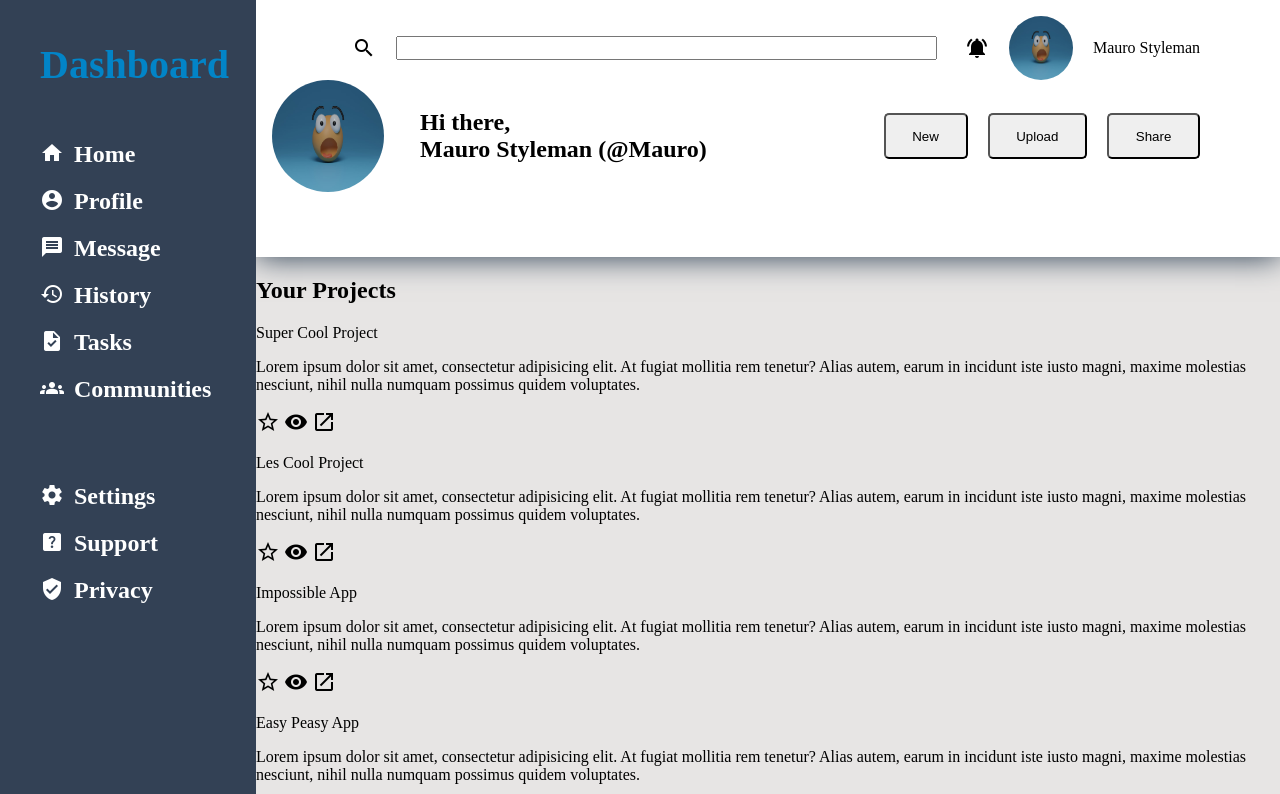
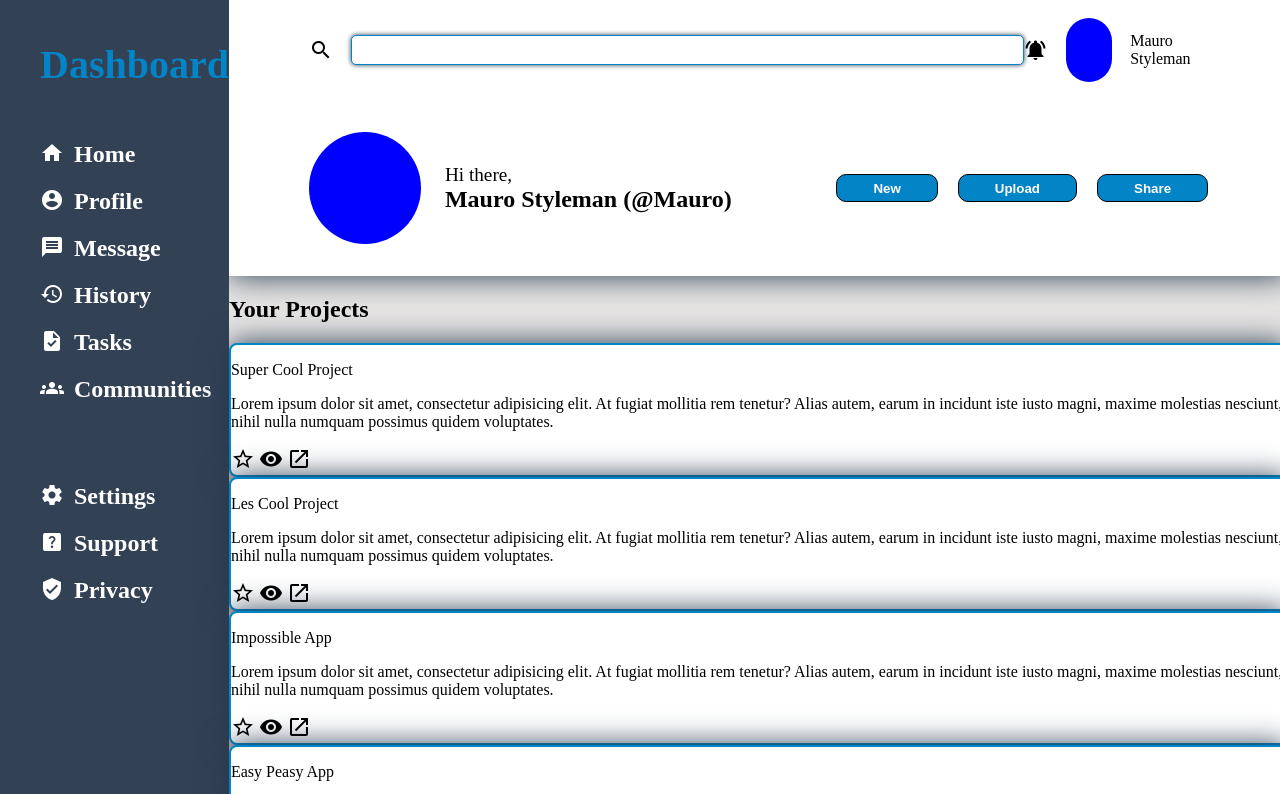
Before and after one commit to MauroStyleman/Odin-Admin-Dashboard, a plain HTML site: page index.html in a window 1280 px wide. Shown: the top 794 px of the page. Drawn offline with Linux system fonts and the light colour scheme.

Commit message:
verder gewerkt css

```diff
--- a/index.html
+++ b/index.html
@@ -9,24 +9,22 @@
 <body>
 <header>
     <div class="Header">
-        <label id="sideTop" for="search">
+        <label class="sideTop" for="search">
             <span class="material-icons"> search </span>
             <input type="text" name="search" id="search">
         </label>
-        <div class="sideTop">
-            <div id="rightsideTop">
+            <div class="sideTop">
                 <span class="material-icons"> notifications_active  </span>
-                <img class="smallPP" src="img/photo-1628260412297-a3377e45006f.jpg" alt="profielfoto">
+                <div class="gebruiker"></div>
                 <p>Mauro Styleman</p>
             </div>
-        </div>
     </div>
     <div class="Header">
         <div class="sideBottom">
-            <img class="mediumPP" src="img/photo-1628260412297-a3377e45006f.jpg" alt="profielfoto">
+            <div id="gebruiker1"></div>
             <div id="nameHeader">
-                <p>Hi there,</p>
-                <p>Mauro Styleman (@Mauro)</p>
+                <p id="smalltext">Hi there,</p>
+                <p id="bigtext">Mauro Styleman (@Mauro)</p>
             </div>
         </div>
         <div class="sideBottom" id="buttons">
@@ -76,7 +74,7 @@
 <main>
     <section>
         <h2>Your Projects</h2>
-        <div>
+        <div class="Projects">
             <p>Super Cool Project</p>
             <p><span>Lorem ipsum dolor sit amet, consectetur adipisicing elit. At fugiat mollitia rem tenetur? Alias
                 autem, earum in incidunt iste iusto magni, maxime molestias nesciunt, nihil nulla numquam possimus
@@ -87,7 +85,7 @@
                 <span class="material-icons"> open_in_new </span>
             </div>
         </div>
-        <div>
+        <div class="Projects">
             <p>Les Cool Project</p>
             <p><span>Lorem ipsum dolor sit amet, consectetur adipisicing elit. At fugiat mollitia rem tenetur? Alias
                 autem, earum in incidunt iste iusto magni, maxime molestias nesciunt, nihil nulla numquam possimus
@@ -98,7 +96,7 @@
                 <span class="material-icons"> open_in_new </span>
             </div>
         </div>
-        <div>
+        <div class="Projects">
             <p>Impossible App</p>
             <p><span>Lorem ipsum dolor sit amet, consectetur adipisicing elit. At fugiat mollitia rem tenetur? Alias
                 autem, earum in incidunt iste iusto magni, maxime molestias nesciunt, nihil nulla numquam possimus
@@ -109,7 +107,7 @@
                 <span class="material-icons"> open_in_new </span>
             </div>
         </div>
-        <div>
+        <div class="Projects">
             <p>Easy Peasy App</p>
             <p><span>Lorem ipsum dolor sit amet, consectetur adipisicing elit. At fugiat mollitia rem tenetur? Alias
                 autem, earum in incidunt iste iusto magni, maxime molestias nesciunt, nihil nulla numquam possimus
@@ -120,7 +118,7 @@
                 <span class="material-icons"> open_in_new </span>
             </div>
         </div>
-        <div>
+        <div class="Projects">
             <p>Ad Blocker</p>
             <p><span>Lorem ipsum dolor sit amet, consectetur adipisicing elit. At fugiat mollitia rem tenetur? Alias
                 autem, earum in incidunt iste iusto magni, maxime molestias nesciunt, nihil nulla numquam possimus
@@ -131,7 +129,7 @@
                 <span class="material-icons"> open_in_new </span>
             </div>
         </div>
-        <div>
+        <div class="Projects">
             <p>Money Maker</p>
             <p><span>Lorem ipsum dolor sit amet, consectetur adipisicing elit. At fugiat mollitia rem tenetur? Alias
                 autem, earum in incidunt iste iusto magni, maxime molestias nesciunt, nihil nulla numquam possimus
@@ -171,22 +169,22 @@
             <h4>Trending</h4>
             <div>
                 <div>
-                    <img class="smallPP" src="img/photo-1628260412297-a3377e45006f.jpg" alt="profielfoto">
+                    <div class="gebruiker" id="gebruiker2"></div>
                     <p>@tegan</p>
                     <p>World Peace Builder</p>
                 </div>
                 <div>
-                    <img class="smallPP" src="img/photo-1628260412297-a3377e45006f.jpg" alt="profielfoto">
+                    <div class="gebruiker" id="gebruiker3"></div>
                     <p>@morgan</p>
                     <p>Super Cool Project</p>
                 </div>
                 <div>
-                    <img class="smallPP" src="img/photo-1628260412297-a3377e45006f.jpg" alt="profielfoto">
+                    <div class="gebruiker" id="gebruiker4"></div>
                     <p>@kendall</p>
                     <p>Life Changing App</p>
                 </div>
                 <div>
-                    <img class="smallPP" src="img/photo-1628260412297-a3377e45006f.jpg" alt="profielfoto">
+                    <div class="gebruiker" id="gebruiker5"></div>
                     <p>@alex</p>
                     <p>No Traffic Maker</p>
                 </div>
--- a/style.css
+++ b/style.css
@@ -9,70 +9,103 @@ body{
     grid-template-rows:1fr 7fr;
     background-color:#e7e5e4;
 }
-.smallPP{
+.gebruiker{
     width: 4em;
     height: 4em;
     border-radius: 360px;
+    background-color:blue;
+
 }
-.mediumPP{
+#gebruiker1{
     width: 7em;
     height: 7em;
     border-radius: 360px;
+    background-color:blue;
+}
+#gebruiker2{
+    background-color:red;
+}
+#gebruiker3{
+    background-color:green;
+}
+#gebruiker4{
+    background-color:yellow;
+}
+#gebruiker5{
+    background-color:purple;
 }
 /*
 Header
  */
 header{
+    display:flex;
+    flex-direction:column;
     background-color:white;
     box-shadow: rgb(38, 57, 77) 0 0 30px 0;
-    padding-top: 1em;
 }
 .Header{
     display:flex ;
     flex-direction:row;
-    align-items:center;
-    padding-left:1em ;
-    justify-content:space-between;
-}
-#sideTop{
-    display:flex;
-    margin-left: 5em;
-    gap: 20px;
+    justify-content: space-between;
+    margin: 1em 5em 2em 5em;
 
 }
-#rightsideTop{
+
+
+
+.sideTop{
     display:flex;
     align-items:center;
-    gap: 20px;
-    margin-right:5em;
+    gap: 18px;
 }
+
 #search{
-    width:40em;
+    width:50em;
+    height:2em;
+    border-radius: 5px;
+    border: 1px #0284c7 solid;
+    box-shadow: rgb(38, 57, 77) 0 0 5px 0;
+
+
 }
+
 .sideBottom{
     display:flex;
     flex-direction:row;
     align-items:center;
-    margin-right:5em;
 
 }
+
 #nameHeader{
+    margin: 0 0 0 1.5em;
     display:flex;
     flex-direction:column;
+
 }
-#nameHeader > p{
-    margin: 0 0 0 1.5em;
+#bigtext {
     font-size:1.5rem;
     font-weight:bold;
+    margin: 0;
+
+}
+#smalltext {
+    font-size:1.2rem;
+    margin: 0;
+
 }
 #buttons {
     flex-direction: row;
     gap: 20px;
 }
 button{
-    padding:1em 2em 1em 2em;
-    border-radius:5px;
+    padding:0.4em 2.7em 0.4em 2.7em ;
+    border-radius:10px;
+    background-color:  #0284c7;
+    border: 1px black solid;
+    color: white;
+    font-weight: bold;
 }
+
 /*
 Sidebar
  */
@@ -111,3 +144,13 @@ main {
 ul li {
     list-style: none;
 }
+/*
+Projects
+ */
+.Projects {
+    background-color:white;
+    box-shadow: rgb(38, 57, 77) 0 0 30px 0;
+    border-radius: 0.5em;
+    border: 2px solid #0284c7;
+
+}
```
